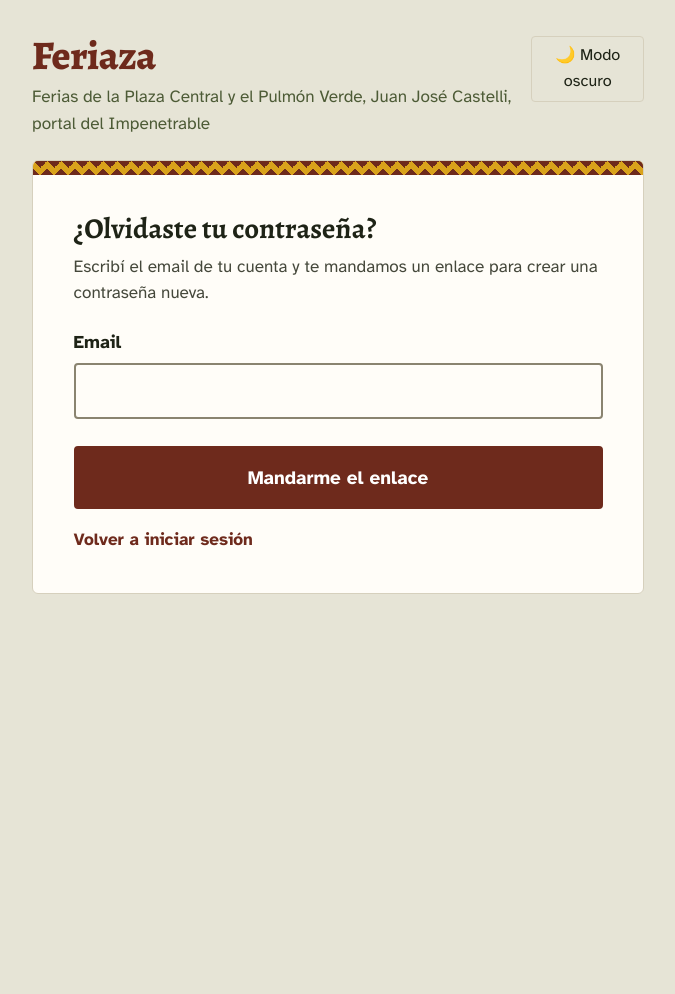
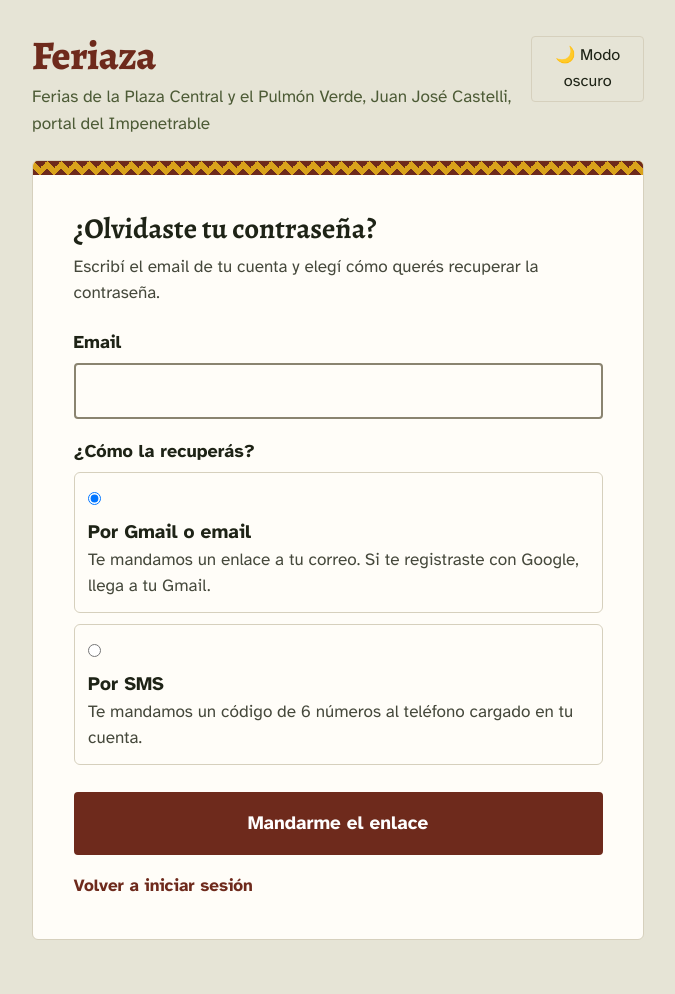
Before and after one commit to lucisoler/Feriaza_PracticaProfesionalizante3, a Laravel app: page /mi-cuenta/olvide-contrasena in a window 1280 px wide. Shown: the whole page, without its empty margins (302-977 px from the left). Before the commit the page ends 594 px from the top, so only its background shows below. Run offline with Laravel 12, Linux system fonts and the light colour scheme; data comes from the database, SQL or seed files in the repository; style sheets or scripts are compiled from the project's sources; some libraries are stand-ins or nearby versions.

Commit message:
feat: recuperar contraseña del feriante por SMS (Twilio)
- Pedido de código de 6 números al teléfono cargado en la cuenta, válido 10 minutos.
- Hasta 5 intentos por código y límite de peticiones por IP.
- El mensaje de envío es el mismo exista o no la cuenta.
- La pantalla de recuperación permite elegir Gmail/email (enlace) o SMS.

Co-Authored-By: Claude Haiku 5.5 <noreply@anthropic.com>

```diff
--- a/config/services.php
+++ b/config/services.php
@@ -35,6 +35,13 @@ return [
         ],
     ],
 
+    // Códigos de recuperación de contraseña por SMS (API REST de Twilio)
+    'twilio' => [
+        'sid' => env('TWILIO_SID'),
+        'token' => env('TWILIO_TOKEN'),
+        'desde' => env('TWILIO_DESDE'),
+    ],
+
     // Crear cuenta o entrar con Google / Facebook (Laravel Socialite)
     'google' => [
         'client_id' => env('GOOGLE_CLIENT_ID'),
--- a/resources/js/Pages/Feriante/OlvideContrasena.vue
+++ b/resources/js/Pages/Feriante/OlvideContrasena.vue
@@ -7,7 +7,7 @@
 
       <form class="fz-tarjeta-cuerpo" @submit.prevent="enviar">
         <h1 class="fz-titulo">¿Olvidaste tu contraseña?</h1>
-        <p class="fz-ayuda">Escribí el email de tu cuenta y te mandamos un enlace para crear una contraseña nueva.</p>
+        <p class="fz-ayuda">Escribí el email de tu cuenta y elegí cómo querés recuperar la contraseña.</p>
 
         <p v-if="$page.props.flash?.success" class="fz-aviso" role="status">{{ $page.props.flash.success }}</p>
 
@@ -17,9 +17,29 @@
           <span v-if="form.errors.email" class="fz-error">{{ form.errors.email }}</span>
         </label>
 
+        <fieldset class="fz-opciones-recuperacion">
+          <legend class="fz-etiqueta">¿Cómo la recuperás?</legend>
+
+          <label class="fz-opcion">
+            <input v-model="form.canal" type="radio" value="email" name="canal" />
+            <span>
+              <strong>Por Gmail o email</strong>
+              <span class="fz-ayuda" style="display: block; margin: 0">Te mandamos un enlace a tu correo. Si te registraste con Google, llega a tu Gmail.</span>
+            </span>
+          </label>
+
+          <label class="fz-opcion">
+            <input v-model="form.canal" type="radio" value="sms" name="canal" />
+            <span>
+              <strong>Por SMS</strong>
+              <span class="fz-ayuda" style="display: block; margin: 0">Te mandamos un código de 6 números al teléfono cargado en tu cuenta.</span>
+            </span>
+          </label>
+        </fieldset>
+
         <div class="fz-acciones">
           <button type="submit" class="fz-boton" :disabled="form.processing">
-            {{ form.processing ? 'Enviando…' : 'Mandarme el enlace' }}
+            {{ form.processing ? 'Enviando…' : form.canal === 'sms' ? 'Mandarme el código' : 'Mandarme el enlace' }}
           </button>
         </div>
 
@@ -37,9 +57,35 @@ import MarcaFeriaza from '../../Components/MarcaFeriaza.vue'
 
 const form = useForm({
   email: '',
+  canal: 'email',
 })
 
 function enviar() {
-  form.post('/mi-cuenta/olvide-contrasena')
+  form.post(form.canal === 'sms' ? '/mi-cuenta/olvide-contrasena/sms' : '/mi-cuenta/olvide-contrasena')
 }
 </script>
+
+<style scoped>
+.fz-opciones-recuperacion {
+  border: 0;
+  padding: 0;
+  margin: 0 0 1.25rem;
+  display: grid;
+  gap: 0.6rem;
+}
+
+.fz-opcion {
+  display: flex;
+  gap: 0.65rem;
+  align-items: flex-start;
+  padding: 0.75rem;
+  border: 1px solid var(--color-borde);
+  border-radius: 6px;
+  background: var(--color-superficie);
+  cursor: pointer;
+}
+
+.fz-opcion input {
+  margin-top: 0.3rem;
+}
+</style>
--- /dev/null
+++ b/resources/js/Pages/Feriante/RestablecerSms.vue
@@ -0,0 +1,71 @@
+<template>
+  <main class="fz-pagina">
+    <MarcaFeriaza>Ferias de la Plaza Central y el Pulmón Verde, Juan José Castelli, portal del Impenetrable</MarcaFeriaza>
+
+    <section class="fz-tarjeta">
+      <div class="fz-guarda"></div>
+
+      <form class="fz-tarjeta-cuerpo" @submit.prevent="enviar">
+        <h1 class="fz-titulo">Ingresá el código del SMS</h1>
+        <p class="fz-ayuda">Escribí los 6 números que te llegaron al teléfono de tu cuenta y elegí una contraseña nueva. El código vence en 10 minutos.</p>
+
+        <p v-if="$page.props.flash?.success" class="fz-aviso" role="status">{{ $page.props.flash.success }}</p>
+
+        <label class="fz-campo">
+          <span class="fz-etiqueta">Email de la cuenta</span>
+          <input v-model="form.email" type="email" class="fz-input" :class="{ 'fz-input-error': form.errors.email }" autocomplete="email" />
+          <span v-if="form.errors.email" class="fz-error">{{ form.errors.email }}</span>
+        </label>
+
+        <label class="fz-campo">
+          <span class="fz-etiqueta">Código de 6 números</span>
+          <input v-model="form.codigo" inputmode="numeric" autocomplete="one-time-code" maxlength="6" class="fz-input" :class="{ 'fz-input-error': form.errors.codigo }" />
+          <span v-if="form.errors.codigo" class="fz-error">{{ form.errors.codigo }}</span>
+        </label>
+
+        <label class="fz-campo">
+          <span class="fz-etiqueta">Contraseña nueva</span>
+          <input v-model="form.password" type="password" class="fz-input" :class="{ 'fz-input-error': form.errors.password }" autocomplete="new-password" />
+          <span v-if="form.errors.password" class="fz-error">{{ form.errors.password }}</span>
+        </label>
+
+        <label class="fz-campo">
+          <span class="fz-etiqueta">Repetí la contraseña</span>
+          <input v-model="form.password_confirmation" type="password" class="fz-input" autocomplete="new-password" />
+        </label>
+
+        <div class="fz-acciones">
+          <button type="submit" class="fz-boton" :disabled="form.processing">
+            {{ form.processing ? 'Guardando…' : 'Guardar contraseña' }}
+          </button>
+        </div>
+
+        <p class="fz-ayuda" style="margin: 1rem 0 0">
+          <Link href="/mi-cuenta/olvide-contrasena" style="color: var(--color-quebracho); font-weight: 700">Pedir otro código</Link>
+        </p>
+      </form>
+    </section>
+  </main>
+</template>
+
+<script setup>
+import { Link, useForm } from '@inertiajs/vue3'
+import MarcaFeriaza from '../../Components/MarcaFeriaza.vue'
+
+const props = defineProps({
+  email: { type: String, default: '' },
+})
+
+const form = useForm({
+  email: props.email,
+  codigo: '',
+  password: '',
+  password_confirmation: '',
+})
+
+function enviar() {
+  form.post('/mi-cuenta/restablecer-sms', {
+    onFinish: () => form.reset('codigo', 'password', 'password_confirmation'),
+  })
+}
+</script>
--- a/routes/web.php
+++ b/routes/web.php
@@ -12,6 +12,7 @@ use App\Http\Controllers\InscripcionController;
 use App\Http\Controllers\MiCuentaController;
 use App\Http\Controllers\PlanoController;
 use App\Http\Controllers\RecuperarContrasenaController;
+use App\Http\Controllers\RecuperarContrasenaSmsController;
 use Illuminate\Support\Facades\Route;
 use Inertia\Inertia;
 
@@ -47,6 +48,9 @@ Route::middleware('guest:feriante')->group(function () {
     Route::post('/mi-cuenta/olvide-contrasena', [RecuperarContrasenaController::class, 'store'])->middleware('throttle:6,1');
     Route::get('/mi-cuenta/restablecer/{token}', [RecuperarContrasenaController::class, 'edit']);
     Route::post('/mi-cuenta/restablecer', [RecuperarContrasenaController::class, 'update'])->middleware('throttle:6,1');
+    Route::post('/mi-cuenta/olvide-contrasena/sms', [RecuperarContrasenaSmsController::class, 'store'])->middleware('throttle:10,1');
+    Route::get('/mi-cuenta/restablecer-sms', [RecuperarContrasenaSmsController::class, 'create']);
+    Route::post('/mi-cuenta/restablecer-sms', [RecuperarContrasenaSmsController::class, 'update'])->middleware('throttle:10,1');
 });
 
 // Area privada del feriante- read/Update/Delete de si mismo//
@@ -80,6 +84,7 @@ Route::middleware('auth')->prefix('coordinador')->group(function () {
 
     Route::get('/feriantes/crear', [CoordinadorFerianteController::class, 'create']);
     Route::post('/feriantes', [CoordinadorFerianteController::class, 'store']);
+    Route::get('/feriantes/{id}', [CoordinadorFerianteController::class, 'show'])->whereNumber('id');
     Route::get('/feriantes/{id}/editar', [CoordinadorFerianteController::class, 'edit']);
     Route::patch('/feriantes/{id}', [CoordinadorFerianteController::class, 'update']);
     Route::patch('/feriantes/{id}/estado', [CoordinadorFerianteController::class, 'cambiarEstado']);
```
Also changed, not shown: app/Http/Controllers/RecuperarContrasenaSmsController.php (added, +114 -0 lines), app/Services/SmsService.php (added, +50 -0 lines), tests/Feature/RecuperarContrasenaSmsTest.php (added, +138 -0 lines).
